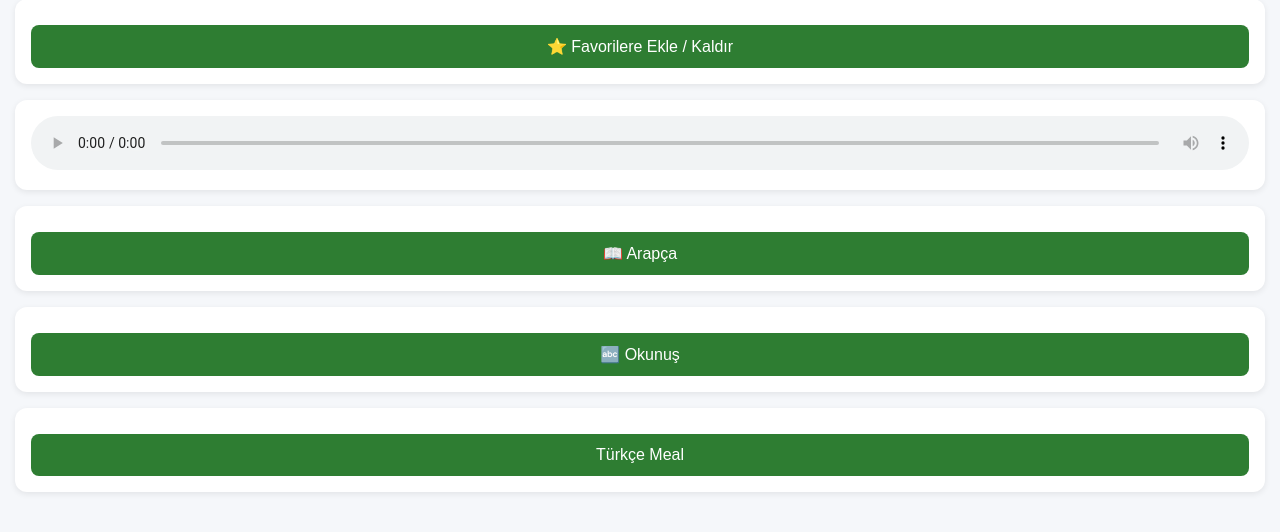
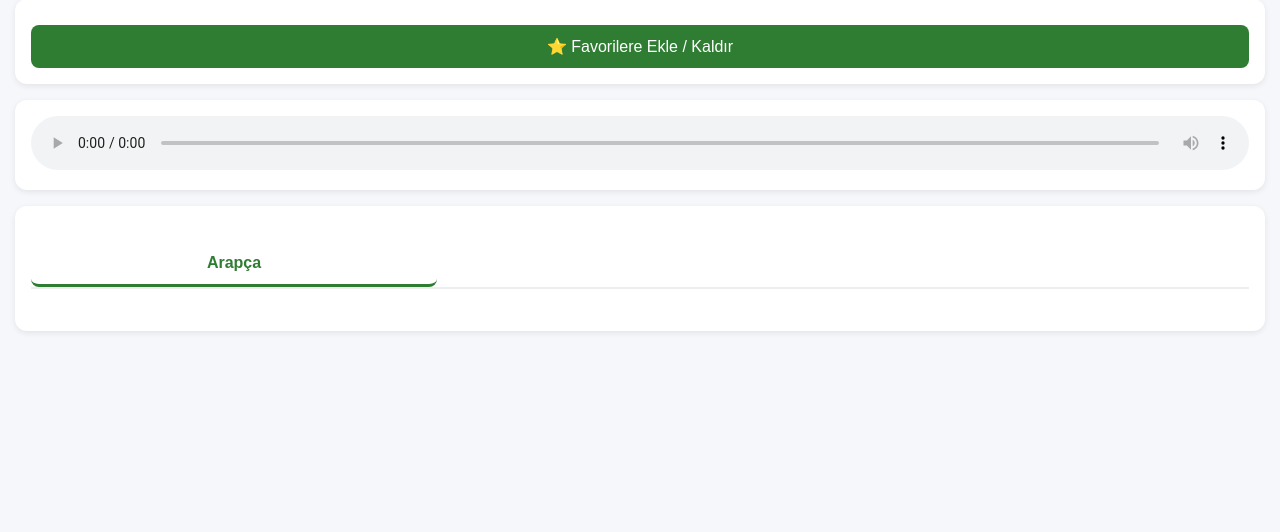
Before and after one commit to hayzen60/kuran_app, a Flask app: page /sure?query=1 in a window 1280 px wide. Shown: the part 182-714 px from the top of the page. Run offline with Flask 3, Linux system fonts and the light colour scheme; data that the repository does not hold is empty.

Commit message:
tab system added

```diff
--- a/static/script.js
+++ b/static/script.js
@@ -104,3 +104,19 @@ function toggleTheme() {
         localStorage.setItem("theme", "light");
     }
 }
+
+function openTab(tabName) {
+    var contents = document.getElementsByClassName("tab-content");
+    var buttons = document.getElementsByClassName("tab-button");
+
+    for (var i = 0; i < contents.length; i++) {
+        contents[i].classList.remove("active");
+    }
+
+    for (var i = 0; i < buttons.length; i++) {
+        buttons[i].classList.remove("active");
+    }
+
+    document.getElementById(tabName).classList.add("active");
+    event.currentTarget.classList.add("active");
+}
--- a/static/style.css
+++ b/static/style.css
@@ -126,3 +126,35 @@ body.dark input {
     color: white;
     border: 1px solid #444;
 }
+
+/* Tab Menü */
+
+.tabs {
+    display: flex;
+    margin-top: 10px;
+    border-bottom: 2px solid #eee;
+}
+
+.tab-button {
+    flex: 1;
+    padding: 12px;
+    background: none;
+    border: none;
+    font-size: 16px;
+    cursor: pointer;
+}
+
+.tab-button.active {
+    border-bottom: 3px solid #2e7d32;
+    font-weight: bold;
+    color: #2e7d32;
+}
+
+.tab-content {
+    display: none;
+    margin-top: 15px;
+}
+
+.tab-content.active {
+    display: block;
+}
--- a/templates/sure.html
+++ b/templates/sure.html
@@ -31,24 +31,23 @@
 </div>
 
 <div class="card">
-    <button onclick="toggleSection('arabic')">📖 Arapça</button>
-    <div id="arabic" class="content">
-        <p class="arabic">{{ arabic_text }}</p>
-    </div>
+
+<div class="tabs">
+    <button class="tab-button active" onclick="openTab('arabic')">Arapça</button>
+    <button class="tab-button" onclick="openTab('translit')">Okunuş</button>
+    <button class="tab-button" onclick="openTab('meal')">Meal</button>
 </div>
 
-<div class="card">
-    <button onclick="toggleSection('translit')">🔤 Okunuş</button>
-    <div id="translit" class="content">
-        <p>{{ translit_text }}</p>
-    </div>
+<div id="arabic" class="tab-content active">
+    <p class="arabic">{{ arabic_text }}</p>
 </div>
 
-<div class="card">
-    <button onclick="toggleSection('meal')">Türkçe Meal</button>
-    <div id="meal" class="content">
-        <p class="meal">{{ turkish_text }}</p>
-    </div>
+<div id="translit" class="tab-content">
+    <p>{{ translit_text }}</p>
+</div>
+
+<div id="meal" class="tab-content">
+    <p class="meal">{{ turkish_text }}</p>
 </div>
 
 </div>
```
Also changed, not shown: templates/home.html (+7 -1 lines).
